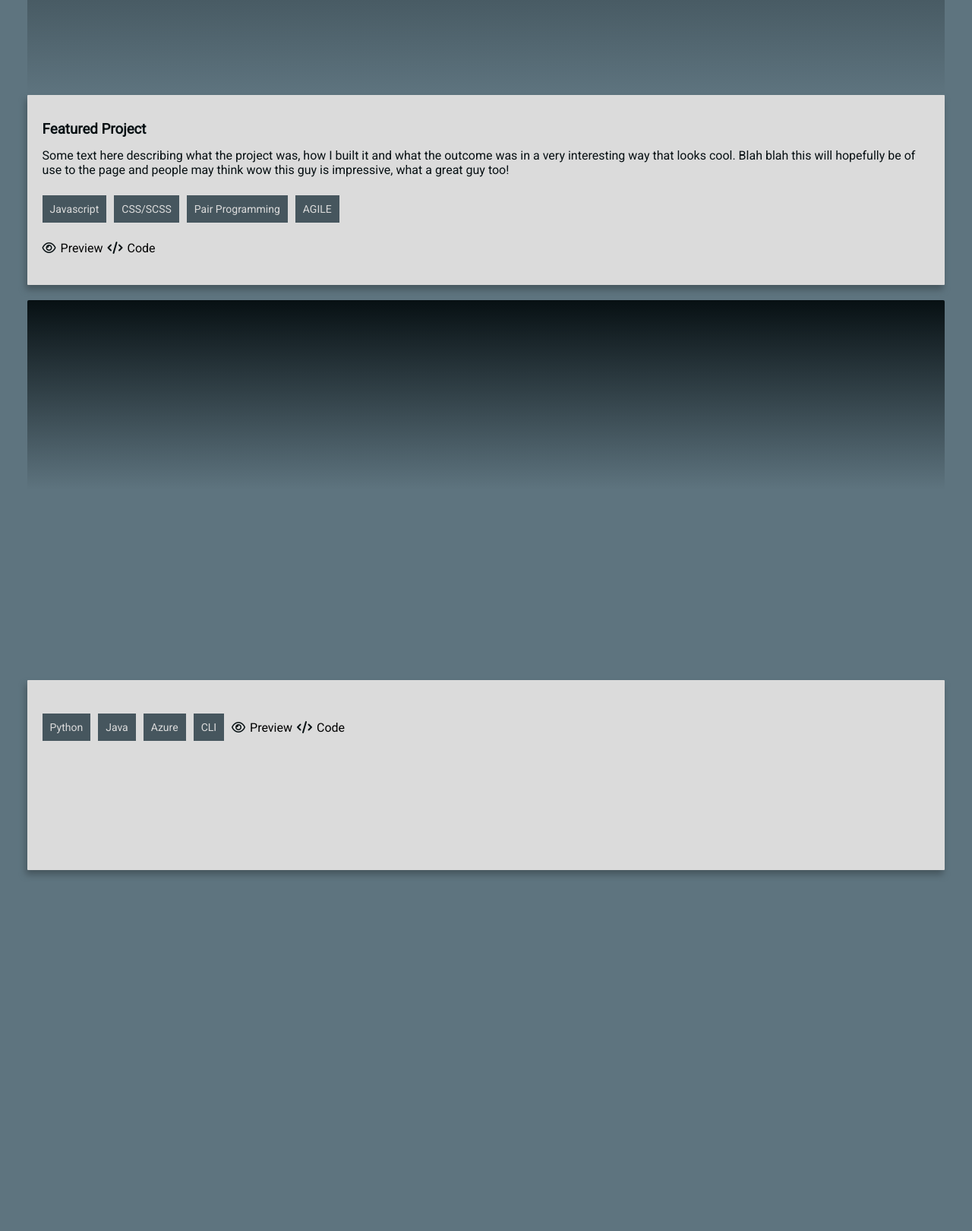
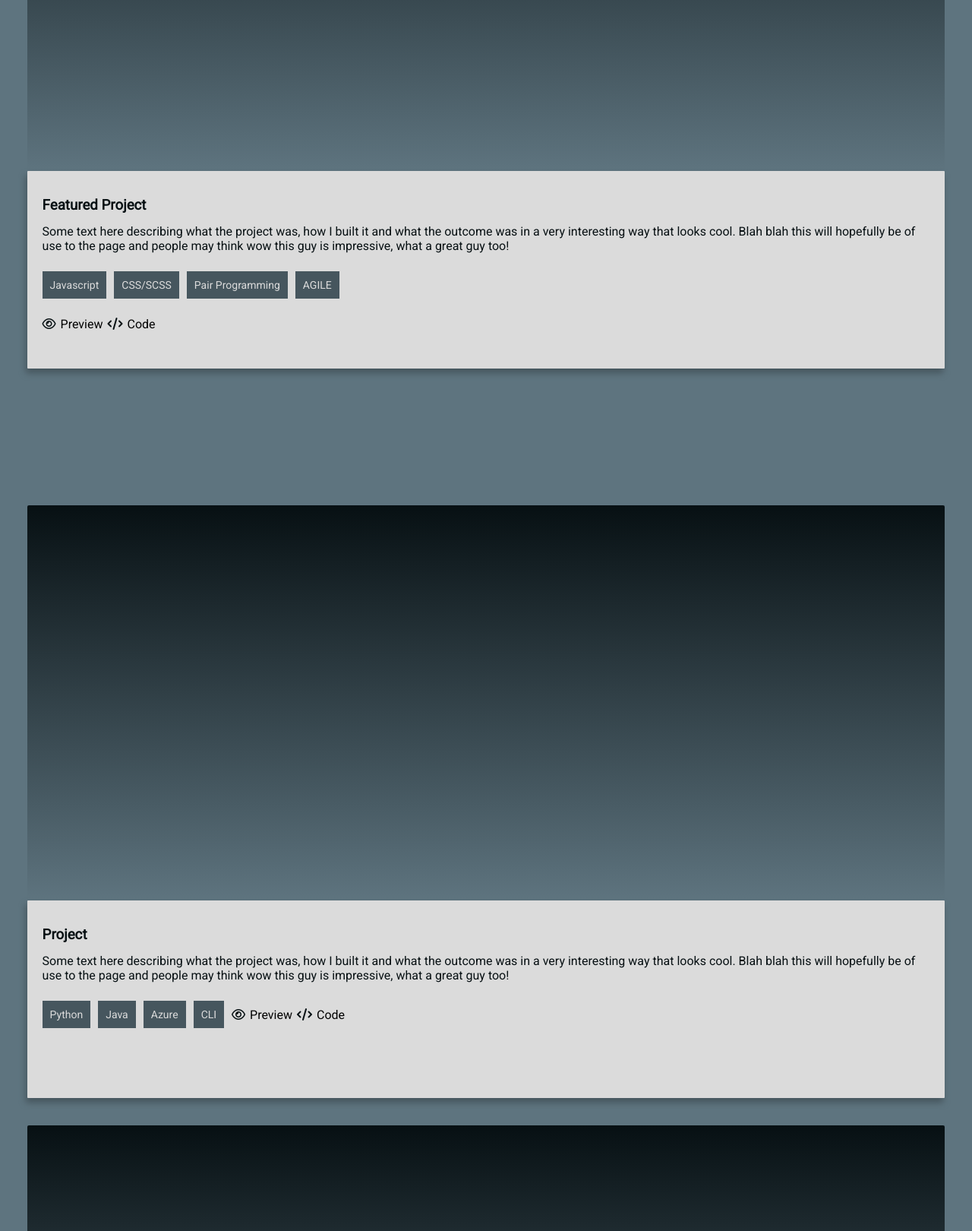
Before and after one commit to seanpursani/portfolio-project, a plain HTML site: page index.html in a window 1280 px wide. Shown: the part 1180-2800 px from the top of the page at 76% size. Before the commit the page ends 2367 px from the top, so only its background shows below. Drawn offline with Linux system fonts and the light colour scheme.

Commit message:
changed class names and unit mesaurements to relative

```diff
--- a/index.html
+++ b/index.html
@@ -27,9 +27,9 @@
         <p>Some text about why I'm so amazing at what I do!</p>
         <button>View my Work</button>
       </section>
+
       <!--Feature Header-->
-      <section class="feature">
-        <div class = "feature-header">
+      <section class="portfolio">
         <div class="icons">
           <i class="fab fa-python fa-1x"></i>
           <i class="fab fa-css3-alt fa-2x"></i>
@@ -39,16 +39,57 @@
         </div>
         <h2 class="header">Portfolio</h2>
         <div><i class="fas fa-angle-down fa-2x"></i></div>
-        </div>
+      </section>
+
       <!--Feature Tile-->
-        <div class="feature-wrapper">
+      <section class="feature">
         <!--Feature Image-->
         <div class="feature-img">
-              <img src="" alt="">
+          <img src="" alt="" />
         </div>
         <!--Feature Info-->
         <div class="feature-info">
           <h3>Featured Project</h3>
+          <p>
+            Some text here describing what the project was, how I built it and
+            what the outcome was in a very interesting way that looks cool. Blah
+            blah this will hopefully be of use to the page and people may think
+            wow this guy is impressive, what a great guy too!
+          </p>
+          <div class="feature-footer">
+            <div class="feature-footer feature-skills-container">
+              <div class="feature-skill-box">
+                <span>Javascript</span>
+              </div>
+              <div class="feature-skill-box">
+                <span>CSS/SCSS</span>
+              </div>
+              <div class="feature-skill-box">
+                <span>Pair Programming</span>
+              </div>
+              <div class="feature-skill-box">
+                <span>AGILE</span>
+              </div>
+            </div>
+            <div class="feature-footer feature-links-container">
+              <a class="feature-link" href="#" target="_blank" rel="noreferrer">
+                <i class="far fa-eye fa-1x"></i>
+              </a>
+              <span>Preview</span>
+              <a class="feature-link" ref="#" target="_blank" rel="noreferrer">
+                <i class="fas fa-code"></i>
+              </a>
+              <span>Code</span>
+            </div>
+          </div>
+        </div>
+      </section>
+      <!--Tile Grid-->
+      <section class="tile-grid">
+        <div class="feature tile">
+          <div class="feature-img"></div>
+          <div class="feature-info">
+            <h3>Project</h3>
             <p>
               Some text here describing what the project was, how I built it and
               what the outcome was in a very interesting way that looks cool.
@@ -56,26 +97,25 @@
               think wow this guy is impressive, what a great guy too!
             </p>
             <div class="feature-footer">
-              <div class="feature-footer feature-skills">
-                <div class="feature-skill-wrapper">
-                  <span>Javascript</span>
+              <div class="feature-footer feature-skills-container">
+                <div class="feature-skill-box">
+                  <span>Python</span>
                 </div>
-                <div class="feature-skill-wrapper">
-                  <span>CSS/SCSS</span>
+                <div class="feature-skill-box">
+                  <span>Java</span>
                 </div>
-                <div class="feature-skill-wrapper">
-                  <span>Pair Programming</span>
+                <div class="feature-skill-box">
+                  <span>Azure</span>
                 </div>
-                <div class="feature-skill-wrapper">
-                  <span>AGILE</span>
+                <div class="feature-skill-box">
+                  <span>CLI</span>
                 </div>
-              </div>
-              <div class="feature-footer feature-links-wrapper">
-                <a class = feature-links href="#" target="_blank" rel="noreferrer">
+                <div class="feature-footer feature-links-container">
+                  <a class="feature-link" href="#" target="_blank" rel="noreferrer">
                     <i class="far fa-eye fa-1x"></i>
                   </a>
                   <span>Preview</span>
-                <a href="#" target="_blank" rel="noreferrer">
+                  <a class="feature-link" href="#" target="_blank" rel="noreferrer">
                     <i class="fas fa-code"></i>
                   </a>
                   <span>Code</span>
@@ -83,32 +123,75 @@
               </div>
             </div>
           </div>
-      </section>
-      <!--Tile Grid-->
-      <section>
-        <div class="feature-wrapper tile-wrapper">
-          <div class="feature-img tile"></div>
-          <div class="feature-info tile">
+        </div>
+        <div class="feature tile">
+          <div class="feature-img"></div>
+          <div class="feature-info">
+            <h3>Project</h3>
+            <p>
+              Some text here describing what the project was, how I built it and
+              what the outcome was in a very interesting way that looks cool.
+              Blah blah this will hopefully be of use to the page and people may
+              think wow this guy is impressive, what a great guy too!
+            </p>
             <div class="feature-footer">
-              <div class="feature footer feature-skills">
-                <div class="feature-skill-wrapper">
+              <div class="feature-footer feature-skills-container">
+                <div class="feature-skill-box">
                   <span>Python</span>
                 </div>
-                <div class="feature-skill-wrapper">
+                <div class="feature-skill-box">
                   <span>Java</span>
                 </div>
-                <div class="feature-skill-wrapper">
+                <div class="feature-skill-box">
                   <span>Azure</span>
                 </div>
-                <div class="feature-skill-wrapper">
+                <div class="feature-skill-box">
                   <span>CLI</span>
                 </div>
-                <div class="feature-footer feature-links-wrapper">
-                  <a class = feature-links href="#" target="_blank" rel="noreferrer">
+                <div class="feature-footer feature-links-container">
+                  <a class="feature-link" href="#" target="_blank" rel="noreferrer">
                     <i class="far fa-eye fa-1x"></i>
                   </a>
                   <span>Preview</span>
-                  <a href="#" target="_blank" rel="noreferrer">
+                  <a class="feature-link" href="#" target="_blank" rel="noreferrer">
+                    <i class="fas fa-code"></i>
+                  </a>
+                  <span>Code</span>
+                </div>
+              </div>
+            </div>
+          </div>
+        </div>
+        <div class="feature tile">
+          <div class="feature-img"></div>
+          <div class="feature-info">
+            <h3>Project</h3>
+            <p>
+              Some text here describing what the project was, how I built it and
+              what the outcome was in a very interesting way that looks cool.
+              Blah blah this will hopefully be of use to the page and people may
+              think wow this guy is impressive, what a great guy too!
+            </p>
+            <div class="feature-footer">
+              <div class="feature-footer feature-skills-container">
+                <div class="feature-skill-box">
+                  <span>Python</span>
+                </div>
+                <div class="feature-skill-box">
+                  <span>Java</span>
+                </div>
+                <div class="feature-skill-box">
+                  <span>Azure</span>
+                </div>
+                <div class="feature-skill-box">
+                  <span>CLI</span>
+                </div>
+                <div class="feature-footer feature-links-container">
+                  <a class="feature-link" href="#" target="_blank" rel="noreferrer">
+                    <i class="far fa-eye fa-1x"></i>
+                  </a>
+                  <span>Preview</span>
+                  <a class="feature-link" href="#" target="_blank" rel="noreferrer">
                     <i class="fas fa-code"></i>
                   </a>
                   <span>Code</span>
--- a/styles/main/main.scss
+++ b/styles/main/main.scss
@@ -60,16 +60,24 @@
   }
 }
 
+// Portfolio Header
+
+.portfolio {
+  display: flex;
+  flex-direction: column;
+  justify-content: center;
+  align-items: center;
+  margin-bottom: 10vh;
+}
+
 // Feature
 
 .feature {
-  text-align: center;
-}
-
-.feature-wrapper {
   display: grid;
-  grid-template-rows: 2fr 0.5fr;
+  grid-template-rows: 2fr 1fr;
+  height: 100vh;
   padding: 10px;
+  margin-bottom: 20vh;
 }
 
 .feature-img {
@@ -78,19 +86,24 @@
 
 .feature-info {
   @include tile-info($primary);
-}
 
-h3,
-p {
-  color: $secondary;
-  margin: 14px 0;
+  h3,
+  p {
+    color: $secondary;
+    margin: 14px 0;
+  }
 }
 
 .feature-footer {
   margin: 14px 0;
 }
 
-.feature-skill-wrapper {
+.feature-skills-container {
+  display: flex;
+  align-items: center;
+}
+
+.feature-skill-box {
   display: flex;
   justify-content: center;
   align-items: center;
@@ -102,17 +115,12 @@ p {
   margin: 10px 10px 10px 0px;
 }
 
-.feature-skills {
-  display: flex;
-  align-items: center;
-}
-
-.feature-links-wrapper {
+.feature-links-container {
   display: flex;
   gap: 6px;
   align-items: center;
 
-  a {
+  .feature-link {
     text-decoration: none;
     color: $secondary;
   }
@@ -120,9 +128,6 @@ p {
 
 // Tile
 
-.tile-wrapper {
-
-  .tile {
-    height: 20vh;
-  }
+.tile {
+  margin-bottom: 2vh;
 }
--- a/styles/partials/__variables.scss
+++ b/styles/partials/__variables.scss
@@ -26,7 +26,6 @@
 @mixin tile-img($color) {
   background-image: linear-gradient(180deg, $color, rgba(21, 28, 39, 0));
   border-radius: 2px;
-  min-height: 250px;
   padding: 20px 20px;
   text-align: left;
 }
@@ -36,7 +35,6 @@
   background-color: $color;
   box-shadow: -2px 6px 8px $back-shadow;
   border-radius: 1px;
-  min-height: 250px;
   padding: 20px 20px;
   text-align: left;
 }
```
Also changed, not shown: styles/main/main.css, 1 other file. Lines whose indentation alone changed are shown as unchanged.
